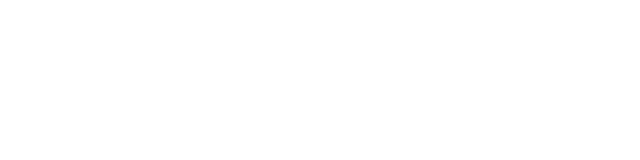
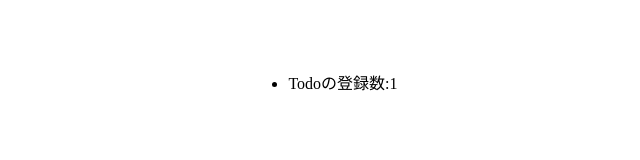
Before and after one commit to Kaaaaazuya/recoil-todolist, a Next.js app: page / in a window 1280 px wide. Shown: the part 454-614 px from the top of the page, without its empty margins (317-957 px from the left). Built offline with nearby package versions, Linux system fonts and the light colour scheme.

Commit message:
selector の値を表示

```diff
--- a/src/app/components/TodoList.tsx
+++ b/src/app/components/TodoList.tsx
@@ -1,13 +1,16 @@
 import { useRecoilValue } from 'recoil'
-import { todoListState } from '../todoList'
+import { todoListState, todoListStatsState } from '../todoList'
 
 export const TodoList = () => {
   const todoList = useRecoilValue(todoListState)
-  console.log(todoList)
+  const totalNum = useRecoilValue(todoListStatsState)
 
   return (
     <>
       <h1>RecoilによるTodoアプリ</h1>
+      <ul>
+        <li>Todoの登録数:{totalNum}</li>
+      </ul>
       {todoList.map((item) => (
         <div key={item.id}>{item.title}</div>
       ))}
--- a/src/app/todoList.ts
+++ b/src/app/todoList.ts
@@ -1,4 +1,4 @@
-import { atom } from 'recoil'
+import { atom, selector } from 'recoil'
 
 export const todoListState = atom({
   key: 'todoListState', // アプリケーション内で一意
@@ -11,3 +11,15 @@
     },
   ],
 })
+
+// selectorはatomの状態を操作したい場合(atomの値を利用して別の処理を行う)に利用する
+export const todoListStatsState = selector({
+  key: 'todoListStatsState', // アプリケーション内で一意
+  get: ({ get }) => {
+    //getプロパティのget関数はselectorの中のみで利用することができatomやselectorにアクセスすることができます
+    const todoList = get(todoListState)
+    const totalNum = todoList.length
+    return totalNum
+  },
+  //setプロパティを利用してatomの値を更新することもできます
+})
```
